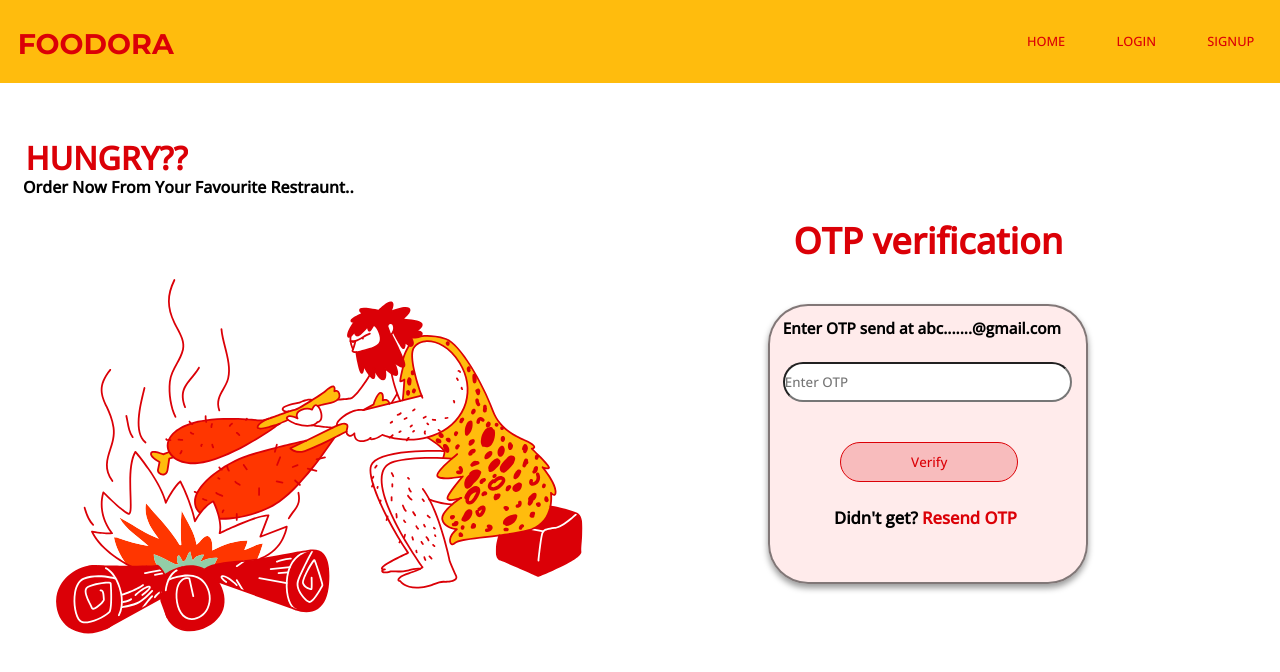
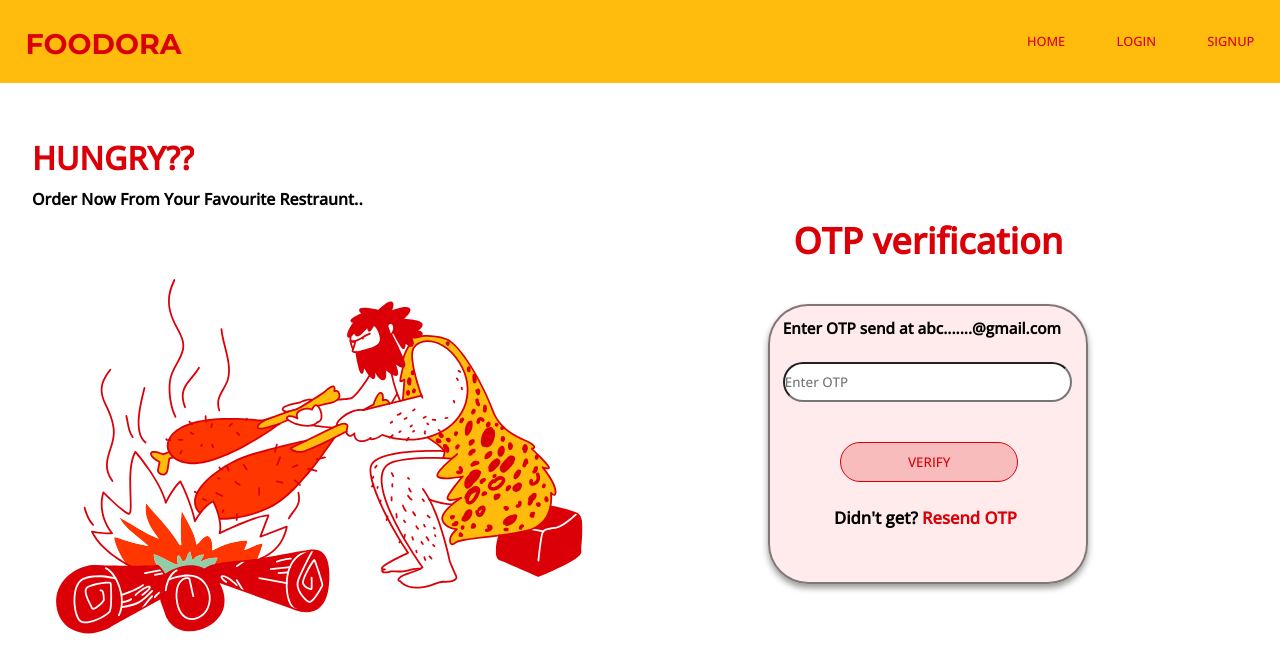
Before and after one commit to IshikaGupta3112/Foodora, a React (Create React App) app: page /otp in a window 1280 px wide. Shown: the top 672 px of the page. Built offline with nearby package versions, Linux system fonts and the light colour scheme.

Commit message:
made some size adjustments

```diff
--- a/src/components/Forgot.jsx
+++ b/src/components/Forgot.jsx
@@ -52,7 +52,7 @@ function Forgot() {
           ></input>
           <p id="errors5">{errors.email}</p>
           <Link to="/otp">
-            <button type="submit" id='otpsend'>Send OTP</button>
+            <button type="submit" id='otpsend'>SEND OTP</button>
           </Link>
           {/* on sub,it if coreect link to otp */}
         </form>
--- a/src/components/Login.css
+++ b/src/components/Login.css
@@ -11,13 +11,13 @@ body {
   position: absolute;
   color: #db0007;
   top: -18vh;
-  left: 2vw;
+  left: 2.5vw;
   font-weight: bold;
 }
 #order {
   position: absolute;
-  top: 22vh;
-  left: 1.8vw;
+  top: 23.5vh;
+  left: 2.5vw;
   font-weight: bold;
 }
 #mssg a {
@@ -81,8 +81,8 @@ body {
 #frg {
   position: absolute;
   text-align: center;
-  top: 29vh;
-  left: 5.1vw;
+  top: 30vh;
+  left: 5.7vw;
   font-weight: 900;
   font-size: 1.3vw;
 }
--- a/src/components/Login.jsx
+++ b/src/components/Login.jsx
@@ -109,7 +109,7 @@ function Login() {
             onChange={handleInput}
           ></input>
           <p id="error2">{errors.password}</p>
-          <button type="submit" onClick={handleApi} id='buttonlog'>Login</button>
+          <button type="submit" onClick={handleApi} id='buttonlog'>LOGIN</button>
           <Link to="/forgot" id="forgot">
             <p id='frg'>Forgotten Password?</p>
           </Link>
--- a/src/components/Otps.jsx
+++ b/src/components/Otps.jsx
@@ -42,7 +42,7 @@ function Otps() {
           ></input>
           <p id="errors6">{errors.otp}</p>
           {/* <Link to='/main'> */}
-          <button type="submit" id='verify'>Verify</button>
+          <button type="submit" id='verify'>VERIFY</button>
           {/* </Link> */}
           {/* if otp enter correct then main page linking */}
           <p id='otpp'>Didn't get? <Link to="/otp">
--- a/src/components/Signup.jsx
+++ b/src/components/Signup.jsx
@@ -166,7 +166,7 @@ function Signup() {
             )}
             <p id="errors4">{error2.repasswords}</p>
             <Link to='/otp2'>
-            <button type="submit" onClick={handleApi2}>Signup</button>
+            <button type="submit" onClick={handleApi2}>SIGNUP</button>
             </Link>
             {/* if signup successfull link to otp */}
             <p id='customer'>Already a customer?  <Link to="/login">
--- a/src/index.css
+++ b/src/index.css
@@ -47,7 +47,7 @@ nav ul li a:active,:visited{
     position: absolute;
     width: 13.194vw;
     height: 2.77vw;
-    left: 1.38vw;
+    left: 2vw;
     top:2vw;
     bottom:1.3vw;
     z-index:7;
```
